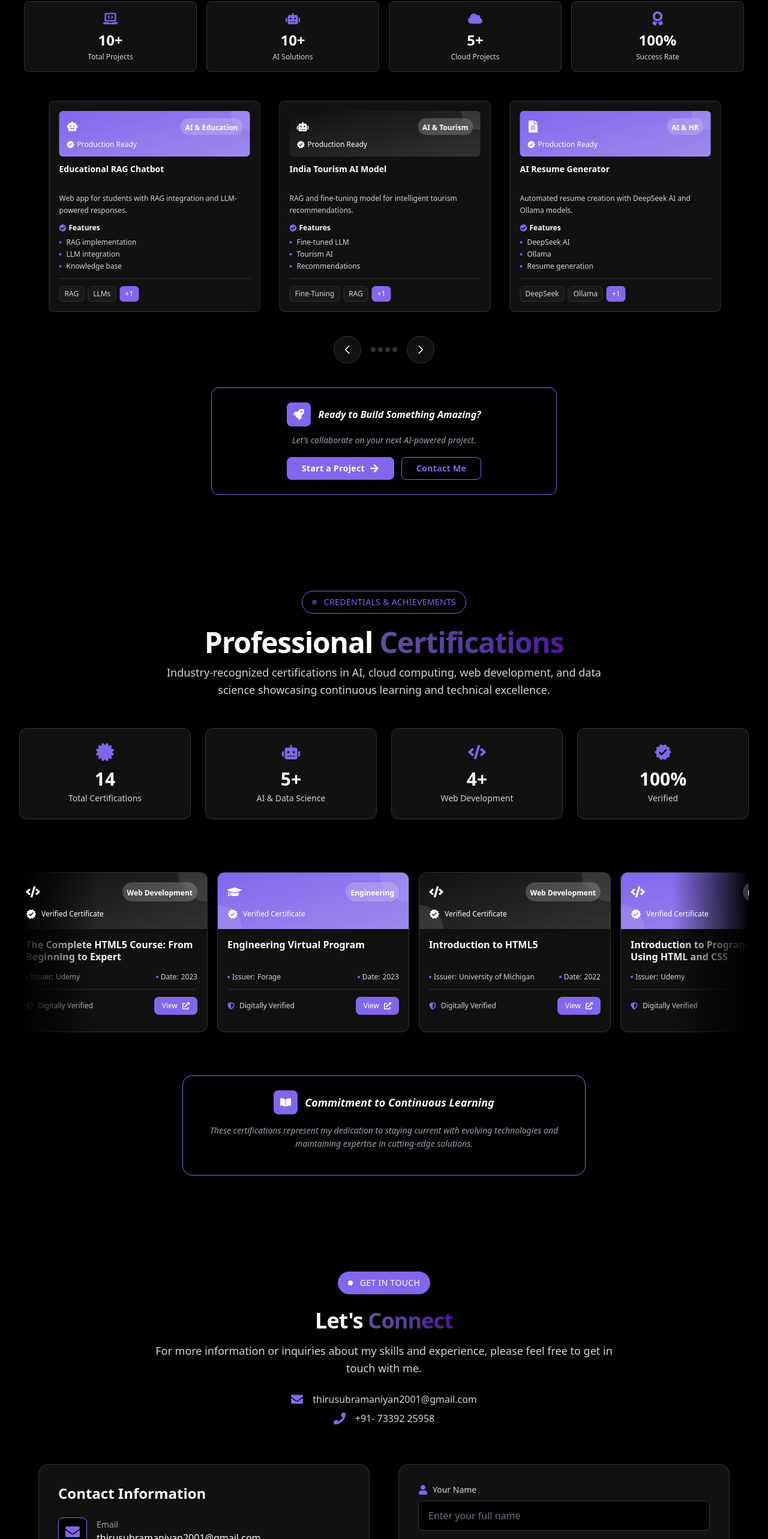
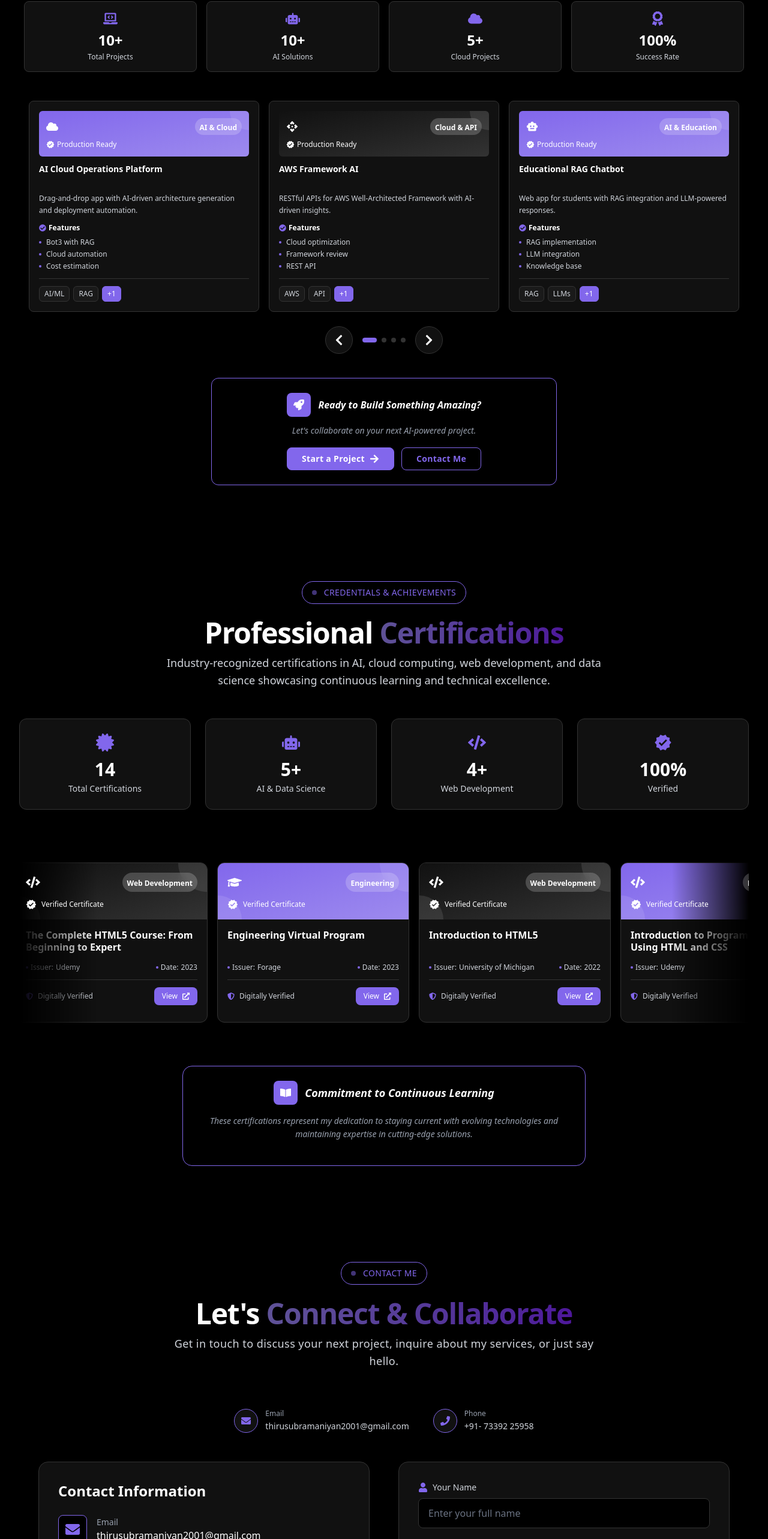
Before and after one commit to thirumurugan2001/Portfolio, a React (Vite) app: page / in a window 1280 px wide. Shown: the part 3501-6067 px from the top of the page at 60% size. Built offline with nearby package versions, Linux system fonts and the light colour scheme.

Commit message:
update the code in contact and project

```diff
--- a/package.json
+++ b/package.json
@@ -15,6 +15,7 @@
   "dependencies": {
     "@tailwindcss/vite": "^4.1.17",
     "emailjs-com": "^3.2.0",
+    "framer-motion": "^12.23.26",
     "lottie-react": "^2.4.1",
     "react": "^19.1.1",
     "react-dom": "^19.1.1",
--- a/src/component/Contact.jsx
+++ b/src/component/Contact.jsx
@@ -327,43 +327,70 @@ const Contact = () => {
           </div>
         )}
 
-        {/* Section Header */}
+        {/* UPDATED SECTION HEADER - Matching Projects style */}
         <div className="text-center mb-16">
+          <div className="relative inline-block mb-6">
             <div
-            className="group inline-flex items-center px-4 py-2 bg-[#8267ec] text-white
-             border border-[#8267ec] rounded-full mb-6
-             hover:bg-white hover:text-black
+              className="group inline-flex items-center px-4 py-2 rounded-full
+               border border-[#8267ec] bg-black
                transition-all duration-300 transform hover:scale-105
-             shadow-md hover:shadow-[0_0_20px_rgba(130,103,236,0.4)]"
+               shadow-md hover:shadow-[0_0_20px_rgba(130,103,236,0.4)]
+               hover:bg-[#8267ec] cursor-pointer"
             >
+              {/* Dot with animation */}
               <div
-              className="w-2 h-2 bg-white rounded-full mr-3
-               transition-colors duration-300 group-hover:bg-black"
+                className="w-2 h-2 rounded-full mr-3 animate-pulse
+                 bg-[#8267ec] transition-all duration-300
+                 group-hover:bg-white group-hover:scale-110 group-hover:animate-none"
               ></div>
 
-            <span className="text-sm font-medium tracking-wide transition-colors duration-300">
-              GET IN TOUCH
+              {/* Text */}
+              <span
+                className="text-sm font-medium tracking-wide
+                 text-[#8267ec] transition-colors duration-300
+                 group-hover:text-white"
+              >
+                CONTACT ME
               </span>
             </div>
+          </div>
 
-          <h2 className="text-4xl font-bold text-white tracking-tight mb-4">
+          <h2 className="text-3xl sm:text-4xl md:text-5xl font-bold text-white tracking-tight mb-3">
             Let's{" "}
             <span className="bg-gradient-to-r from-[#5f5297ff] to-violet-900 text-transparent bg-clip-text">
-              Connect
+              Connect & Collaborate
             </span>
           </h2>
-          <p className="text-lg text-gray-300 max-w-3xl mx-auto leading-relaxed">
-            For more information or inquiries about my skills and experience,
-            please feel free to get in touch with me.
+          <p className="text-base sm:text-lg text-gray-300 leading-relaxed tracking-wide max-w-3xl mx-auto px-4">
+            Get in touch to discuss your next project, inquire about my services, or just say hello.
           </p>
-          <div className="mt-6 text-gray-300">
-            <div className="flex items-center justify-center space-x-4 mb-2">
-              <FaEnvelope className="w-5 h-5 text-[#8267ec]" />
-              <span title="drop a mail">thirusubramaniyan2001@gmail.com</span>
         </div>
-            <div className="flex items-center justify-center space-x-4">
-              <FaPhone className="w-5 h-5 text-[#8267ec]" />
-              <span title="Call on">+91- 73392 25958</span>
+
+        {/* Contact Details under header */}
+        <div className="text-center mb-12">
+          <div className="text-gray-300 inline-flex flex-col sm:flex-row items-center justify-center gap-6 sm:gap-10">
+            <div className="flex items-center space-x-3 group cursor-pointer">
+              <div className="w-10 h-10 rounded-full flex items-center justify-center bg-[#111111] border border-[#8267ec] group-hover:bg-[#8267ec] transition-all duration-300">
+                <FaEnvelope className="w-4 h-4 text-[#8267ec] group-hover:text-white transition-colors" />
+              </div>
+              <div className="text-left">
+                <p className="text-xs text-gray-400">Email</p>
+                <span className="font-medium hover:text-[#8267ec] transition-colors text-sm">
+                  thirusubramaniyan2001@gmail.com
+                </span>
+              </div>
+            </div>
+
+            <div className="flex items-center space-x-3 group cursor-pointer">
+              <div className="w-10 h-10 rounded-full flex items-center justify-center bg-[#111111] border border-[#8267ec] group-hover:bg-[#8267ec] transition-all duration-300">
+                <FaPhone className="w-4 h-4 text-[#8267ec] group-hover:text-white transition-colors" />
+              </div>
+              <div className="text-left">
+                <p className="text-xs text-gray-400">Phone</p>
+                <span className="font-medium hover:text-[#8267ec] transition-colors text-sm">
+                  +91- 73392 25958
+                </span>
+              </div>
             </div>
           </div>
         </div>
--- a/src/component/Projects.jsx
+++ b/src/component/Projects.jsx
@@ -1,5 +1,4 @@
-import React, { useRef } from "react";
-import Slider from "react-slick";
+import React, { useState, useEffect } from "react";
 import {
   FaCloud,
   FaRobot,
@@ -14,17 +13,16 @@ import {
   FaLaptopCode,
   FaAward,
   FaArrowRight,
+  FaChevronLeft,
+  FaChevronRight,
 } from "react-icons/fa";
 import { MdApi, MdSmartToy, MdVerified } from "react-icons/md";
 import { useNavigate } from "react-router-dom";
 
-// Import slick carousel CSS
-import "slick-carousel/slick/slick.css";
-import "slick-carousel/slick/slick-theme.css";
-
 const Projects = () => {
   const navigate = useNavigate();
-  const sliderRef = useRef(null);
+  const [currentIndex, setCurrentIndex] = useState(0);
+  const [isMobile, setIsMobile] = useState(false);
 
   const projects = [
     {
@@ -125,48 +123,59 @@ const Projects = () => {
     },
   ];
 
-  const sliderSettings = {
-    dots: false,
-    infinite: true,
-    autoplay: true,
-    autoplaySpeed: 3000,
-    speed: 800,
-    slidesToShow: 3,
-    slidesToScroll: 1,
-    pauseOnHover: true,
-    arrows: false,
-    responsive: [
-      {
-        breakpoint: 1024,
-        settings: {
-          slidesToShow: 2,
-          slidesToScroll: 1,
-        },
-      },
-      {
-        breakpoint: 768,
-        settings: {
-          slidesToShow: 1,
-          slidesToScroll: 1,
-          centerMode: true,
-          centerPadding: "40px",
-        },
-      },
-      {
-        breakpoint: 480,
-        settings: {
-          slidesToShow: 1,
-          slidesToScroll: 1,
-          centerMode: true,
-          centerPadding: "20px",
-        },
-      },
-    ],
+  useEffect(() => {
+    const handleResize = () => {
+      setIsMobile(window.innerWidth < 768);
     };
+
+    handleResize();
+    window.addEventListener('resize', handleResize);
+
+    return () => window.removeEventListener('resize', handleResize);
+  }, []);
+
+  useEffect(() => {
+    if (!isMobile) return;
+
+    const interval = setInterval(() => {
+      nextSlide();
+    }, 3000);
+
+    return () => clearInterval(interval);
+  }, [currentIndex, isMobile]);
 
   const handleStartProjectClick = () => {
     navigate("/start-project");
   };
+
+  const nextSlide = () => {
+    setCurrentIndex((prevIndex) =>
+      prevIndex === projects.length - 1 ? 0 : prevIndex + 1
+    );
+  };
+
+  const prevSlide = () => {
+    setCurrentIndex((prevIndex) =>
+      prevIndex === 0 ? projects.length - 1 : prevIndex - 1
+    );
+  };
+
+  const goToSlide = (index) => {
+    setCurrentIndex(index);
+  };
+
+  // Calculate slides per view based on screen size
+  const getSlidesPerView = () => {
+    if (typeof window === 'undefined') return 3;
+    if (window.innerWidth < 640) return 1;
+    if (window.innerWidth < 1024) return 2;
+    return 3;
+  };
+
+  const slidesPerView = getSlidesPerView();
+  const visibleProjects = isMobile
+    ? [projects[currentIndex]]
+    : projects.slice(currentIndex, currentIndex + slidesPerView);
 
   return (
     <section id="projects" className="py-20 px-4 sm:px-6 lg:px-8 bg-black">
@@ -254,12 +263,154 @@ const Projects = () => {
           </div>
         </div>
 
-        {/* Auto-scrolling Carousel with Slider - Mobile Optimized */}
-        <div className="relative mb-10 px-1 sm:px-2 md:px-8">
-          <Slider ref={sliderRef} {...sliderSettings}>
+        {/* Custom Carousel Container */}
+        <div className="relative mb-10">
+          {/* Desktop Grid View */}
+          {!isMobile && (
+            <div className="hidden md:grid md:grid-cols-2 lg:grid-cols-3 gap-4 px-4">
+              {visibleProjects.map((project, index) => (
+                <ProjectCard key={index} project={project} />
+              ))}
+            </div>
+          )}
+
+          {/* Mobile Carousel View */}
+          {isMobile && (
+            <div className="md:hidden relative overflow-hidden px-12">
+              <div
+                className="flex transition-transform duration-500 ease-in-out"
+                style={{ transform: `translateX(-${currentIndex * 100}%)` }}
+              >
                 {projects.map((project, index) => (
-              <div key={index} className="px-1 sm:px-2 md:px-3">
-                <div className="bg-[#111111] border border-[#333333] rounded-lg p-4 hover:border-[#8267ec] hover:shadow-[0_0_25px_rgba(130,103,236,0.2)] transition-all duration-300 group h-full mx-1">
+                  <div key={index} className="w-full flex-shrink-0 px-2">
+                    <ProjectCard project={project} />
+                  </div>
+                ))}
+              </div>
+
+              {/* Mobile Navigation Arrows */}
+              <button
+                onClick={prevSlide}
+                className="absolute left-0 top-1/2 transform -translate-y-1/2 bg-[#111111] hover:bg-[#8267ec] border border-[#333333] hover:border-[#8267ec] text-white hover:text-white rounded-full p-3 transition-all duration-300 hover:scale-110 hover:shadow-[0_0_15px_rgba(130,103,236,0.3)] z-10"
+                aria-label="Previous slide"
+              >
+                <FaChevronLeft className="w-4 h-4" />
+              </button>
+
+              <button
+                onClick={nextSlide}
+                className="absolute right-0 top-1/2 transform -translate-y-1/2 bg-[#111111] hover:bg-[#8267ec] border border-[#333333] hover:border-[#8267ec] text-white hover:text-white rounded-full p-3 transition-all duration-300 hover:scale-110 hover:shadow-[0_0_15px_rgba(130,103,236,0.3)] z-10"
+                aria-label="Next slide"
+              >
+                <FaChevronRight className="w-4 h-4" />
+              </button>
+            </div>
+          )}
+
+          {/* Desktop Navigation */}
+          {!isMobile && (
+            <div className="hidden md:flex justify-center items-center space-x-4 mt-6">
+              <button
+                onClick={prevSlide}
+                className="bg-[#111111] hover:bg-[#8267ec] border border-[#333333] hover:border-[#8267ec] text-white hover:text-white rounded-full p-3 transition-all duration-300 hover:scale-110 hover:shadow-[0_0_15px_rgba(130,103,236,0.3)]"
+                aria-label="Previous slide"
+                disabled={currentIndex === 0}
+              >
+                <FaChevronLeft className="w-5 h-5" />
+              </button>
+
+              <div className="flex space-x-2">
+                {Array.from({ length: Math.ceil(projects.length / slidesPerView) }).map(
+                  (_, idx) => (
+                    <button
+                      key={idx}
+                      onClick={() => goToSlide(idx * slidesPerView)}
+                      className={`w-2 h-2 rounded-full transition-all duration-300 ${
+                        currentIndex === idx * slidesPerView
+                          ? "bg-[#8267ec] w-6"
+                          : "bg-[#333333] hover:bg-[#8267ec]"
+                      }`}
+                      aria-label={`Go to slide ${idx + 1}`}
+                    />
+                  )
+                )}
+              </div>
+
+              <button
+                onClick={nextSlide}
+                className="bg-[#111111] hover:bg-[#8267ec] border border-[#333333] hover:border-[#8267ec] text-white hover:text-white rounded-full p-3 transition-all duration-300 hover:scale-110 hover:shadow-[0_0_15px_rgba(130,103,236,0.3)]"
+                aria-label="Next slide"
+                disabled={currentIndex >= projects.length - slidesPerView}
+              >
+                <FaChevronRight className="w-5 h-5" />
+              </button>
+            </div>
+          )}
+
+          {/* Mobile Dots */}
+          {isMobile && (
+            <div className="md:hidden flex justify-center space-x-2 mt-6">
+              {projects.map((_, idx) => (
+                <button
+                  key={idx}
+                  onClick={() => goToSlide(idx)}
+                  className={`w-2 h-2 rounded-full transition-all duration-300 ${
+                    currentIndex === idx
+                      ? "bg-[#8267ec] w-6"
+                      : "bg-[#333333] hover:bg-[#8267ec]"
+                  }`}
+                  aria-label={`Go to slide ${idx + 1}`}
+                />
+              ))}
+            </div>
+          )}
+        </div>
+
+        {/* Call to Action - Mobile Optimized */}
+        <div className="text-center px-2">
+          <div className="bg-black border border-[#8267ec] rounded-xl p-4 sm:p-6 max-w-xl mx-auto hover:shadow-[0_0_40px_rgba(130,103,236,0.25)] transition-all duration-300 group">
+            <h3 className="text-white font-semibold text-base sm:text-lg mb-3 flex items-center justify-center">
+              <div className="w-8 h-8 sm:w-10 sm:h-10 bg-[#8267ec] rounded-lg flex items-center justify-center mr-2 sm:mr-3 group-hover:scale-105 transition-transform group-hover:shadow-[0_0_20px_rgba(130,103,236,0.5)]">
+                <FaRocket className="text-white text-sm sm:text-lg" />
+              </div>
+              <span className="italic text-sm sm:text-base">
+                Ready to Build Something Amazing?
+              </span>
+            </h3>
+
+            <div className="text-center">
+              <p className="text-gray-400 text-sm leading-relaxed mb-4 max-w-md mx-auto italic px-2">
+                Let's collaborate on your next AI-powered project.
+              </p>
+
+              <div className="flex flex-col sm:flex-row gap-3 justify-center px-2">
+                <button
+                  className="group bg-[#8267ec] text-white hover:bg-white hover:text-black border border-[#8267ec] px-4 sm:px-6 py-2.5 sm:py-2 rounded-lg font-semibold transition-all duration-300 transform hover:scale-105 shadow-md hover:shadow-[0_0_20px_rgba(130,103,236,0.4)] flex items-center justify-center space-x-2 text-sm"
+                  onClick={handleStartProjectClick}
+                >
+                  <span className="tracking-wide">Start a Project</span>
+                  <FaArrowRight className="w-3 h-3 sm:w-4 sm:h-4 group-hover:translate-x-1 transition-transform" />
+                </button>
+
+                <a
+                  href="#contact"
+                  className="group border border-[#8267ec] text-[#8267ec] hover:bg-[#8267ec] hover:text-white px-4 sm:px-6 py-2.5 sm:py-2 rounded-lg font-semibold transition-all duration-300 flex items-center justify-center space-x-2 text-sm hover:shadow-[0_0_15px_rgba(130,103,236,0.3)]"
+                >
+                  <span className="tracking-wide">Contact Me</span>
+                </a>
+              </div>
+            </div>
+          </div>
+        </div>
+      </div>
+    </section>
+  );
+};
+
+// Project Card Component
+const ProjectCard = ({ project }) => {
+  return (
+    <div className="bg-[#111111] border border-[#333333] rounded-lg p-4 hover:border-[#8267ec] hover:shadow-[0_0_25px_rgba(130,103,236,0.2)] transition-all duration-300 group h-full">
       {/* Card Header with Gradient */}
       <div
         className={`bg-gradient-to-br ${project.color} p-3 rounded-md mb-3 relative overflow-hidden`}
@@ -336,105 +487,6 @@ const Projects = () => {
         </div>
       </div>
     </div>
-              </div>
-            ))}
-          </Slider>
-        </div>
-
-        {/* Navigation Arrows - Mobile Optimized */}
-        <div className="flex justify-center items-center space-x-4 mb-10 px-4">
-          <button
-            onClick={() => sliderRef.current?.slickPrev()}
-            className="bg-[#111111] hover:bg-[#8267ec] border border-[#333333] hover:border-[#8267ec] text-white hover:text-white rounded-full p-3 transition-all duration-300 hover:scale-110 hover:shadow-[0_0_15px_rgba(130,103,236,0.3)]"
-            aria-label="Previous slide"
-          >
-            <svg
-              className="w-4 h-4 sm:w-5 sm:h-5"
-              fill="none"
-              stroke="currentColor"
-              viewBox="0 0 24 24"
-            >
-              <path
-                strokeLinecap="round"
-                strokeLinejoin="round"
-                strokeWidth={2}
-                d="M15 19l-7-7 7-7"
-              />
-            </svg>
-          </button>
-
-          <div className="flex space-x-1">
-            {Array.from({ length: Math.ceil(projects.length / 3) }).map(
-              (_, idx) => (
-                <button
-                  key={idx}
-                  onClick={() => sliderRef.current?.slickGoTo(idx * 3)}
-                  className="w-2 h-2 rounded-full bg-[#333333] hover:bg-[#8267ec] transition-all duration-300"
-                  aria-label={`Go to slide group ${idx + 1}`}
-                />
-              )
-            )}
-          </div>
-
-          <button
-            onClick={() => sliderRef.current?.slickNext()}
-            className="bg-[#111111] hover:bg-[#8267ec] border border-[#333333] hover:border-[#8267ec] text-white hover:text-white rounded-full p-3 transition-all duration-300 hover:scale-110 hover:shadow-[0_0_15px_rgba(130,103,236,0.3)]"
-            aria-label="Next slide"
-          >
-            <svg
-              className="w-4 h-4 sm:w-5 sm:h-5"
-              fill="none"
-              stroke="currentColor"
-              viewBox="0 0 24 24"
-            >
-              <path
-                strokeLinecap="round"
-                strokeLinejoin="round"
-                strokeWidth={2}
-                d="M9 5l7 7-7 7"
-              />
-            </svg>
-          </button>
-        </div>
-
-        {/* Call to Action - Mobile Optimized */}
-        <div className="text-center px-2">
-          <div className="bg-black border border-[#8267ec] rounded-xl p-4 sm:p-6 max-w-xl mx-auto hover:shadow-[0_0_40px_rgba(130,103,236,0.25)] transition-all duration-300 group">
-            <h3 className="text-white font-semibold text-base sm:text-lg mb-3 flex items-center justify-center">
-              <div className="w-8 h-8 sm:w-10 sm:h-10 bg-[#8267ec] rounded-lg flex items-center justify-center mr-2 sm:mr-3 group-hover:scale-105 transition-transform group-hover:shadow-[0_0_20px_rgba(130,103,236,0.5)]">
-                <FaRocket className="text-white text-sm sm:text-lg" />
-              </div>
-              <span className="italic text-sm sm:text-base">
-                Ready to Build Something Amazing?
-              </span>
-            </h3>
-
-            <div className="text-center">
-              <p className="text-gray-400 text-sm leading-relaxed mb-4 max-w-md mx-auto italic px-2">
-                Let's collaborate on your next AI-powered project.
-              </p>
-
-              <div className="flex flex-col sm:flex-row gap-3 justify-center px-2">
-                <button
-                  className="group bg-[#8267ec] text-white hover:bg-white hover:text-black border border-[#8267ec] px-4 sm:px-6 py-2.5 sm:py-2 rounded-lg font-semibold transition-all duration-300 transform hover:scale-105 shadow-md hover:shadow-[0_0_20px_rgba(130,103,236,0.4)] flex items-center justify-center space-x-2 text-sm"
-                  onClick={handleStartProjectClick}
-                >
-                  <span className="tracking-wide">Start a Project</span>
-                  <FaArrowRight className="w-3 h-3 sm:w-4 sm:h-4 group-hover:translate-x-1 transition-transform" />
-                </button>
-
-                <a
-                  href="#contact"
-                  className="group border border-[#8267ec] text-[#8267ec] hover:bg-[#8267ec] hover:text-white px-4 sm:px-6 py-2.5 sm:py-2 rounded-lg font-semibold transition-all duration-300 flex items-center justify-center space-x-2 text-sm hover:shadow-[0_0_15px_rgba(130,103,236,0.3)]"
-                >
-                  <span className="tracking-wide">Contact Me</span>
-                </a>
-              </div>
-            </div>
-          </div>
-        </div>
-      </div>
-    </section>
   );
 };
 
```
Also changed, not shown: 1 other file (tests, documents, lock files or other folders). Lines whose indentation alone changed are shown as unchanged.
